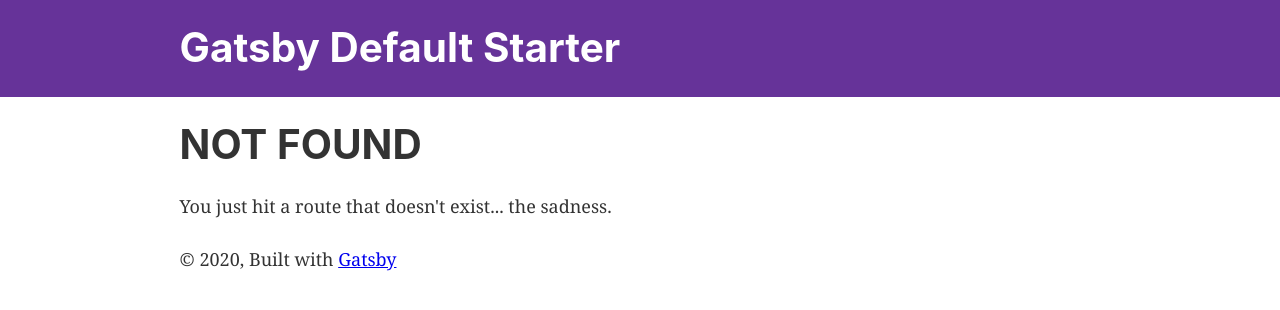
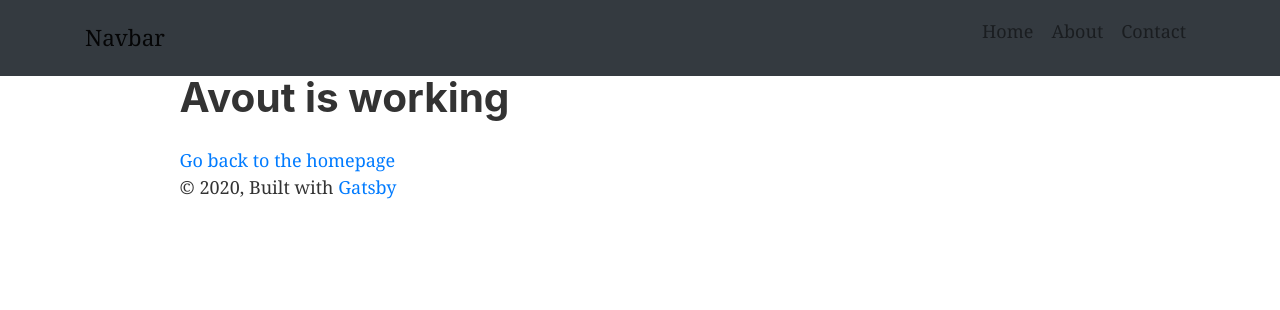
Before and after one commit to KristinaChausheva/GatsbySandbox, a Gatsby site: page /about in a window 1280 px wide. Before the commit this address had no page. Built offline with nearby package versions, Linux system fonts and the light colour scheme; Gatsby itself is replaced by a stand-in of ours.

Commit message:
first commit

```diff
--- a/package.json
+++ b/package.json
@@ -5,6 +5,7 @@
   "version": "0.1.0",
   "author": "Kyle Mathews <mathews.kyle@gmail.com>",
   "dependencies": {
+    "bootstrap": "^4.5.0",
     "gatsby": "^2.21.22",
     "gatsby-image": "^2.4.3",
     "gatsby-plugin-manifest": "^2.4.2",
--- a/src/components/header.js
+++ b/src/components/header.js
@@ -1,34 +1,47 @@
 import { Link } from "gatsby"
 import PropTypes from "prop-types"
 import React from "react"
+import "../../node_modules/bootstrap/dist/css/bootstrap.css"
 
 const Header = ({ siteTitle }) => (
-  <header
-    style={{
-      background: `rebeccapurple`,
-      marginBottom: `1.45rem`,
-    }}
-  >
-    <div
-      style={{
-        margin: `0 auto`,
-        maxWidth: 960,
-        padding: `1.45rem 1.0875rem`,
-      }}
-    >
-      <h1 style={{ margin: 0 }}>
-        <Link
-          to="/"
-          style={{
-            color: `white`,
-            textDecoration: `none`,
-          }}
-        >
-          {siteTitle}
-        </Link>
-      </h1>
+  <nav class="navbar navbar-expand-lg navbar-light bg-dark">
+    <div className="container">
+      <Link class="navbar-brand" to="/">
+        Navbar
+      </Link>
+      <button
+        class="navbar-toggler"
+        type="button"
+        data-toggle="collapse"
+        data-target="#navbarCollapse"
+        aria-controls="navbarSupportedContent"
+        aria-expanded="false"
+        aria-label="Toggle navigation"
+      >
+        <span class="navbar-toggler-icon"></span>
+      </button>
+
+      <div class="collapse navbar-collapse" id="#navbarCollapse">
+        <ul class="navbar-nav ml-auto">
+          <li class="nav-item ">
+            <Link class="nav-link" to="/">
+              Home
+            </Link>
+          </li>
+          <li class="nav-item text-white">
+            <Link class="nav-link" to="/about/">
+              About
+            </Link>
+          </li>
+          <li class="nav-item text-white">
+            <Link class="nav-link" to="/contact/">
+              Contact
+            </Link>
+          </li>
+        </ul>
+      </div>
     </div>
-  </header>
+  </nav>
 )
 
 Header.propTypes = {
--- /dev/null
+++ b/src/pages/about.js
@@ -0,0 +1,16 @@
+import React from "react"
+import { Link } from "gatsby"
+import Layout from "../components/layout"
+import SEO from "../components/seo"
+
+const About = () => {
+  return (
+    <Layout>
+      <SEO title="Page two" />
+      <h1>Avout is working</h1>
+      <Link to="/">Go back to the homepage</Link>
+    </Layout>
+  )
+}
+
+export default About
--- /dev/null
+++ b/src/pages/contact.js
@@ -0,0 +1,16 @@
+import React from "react"
+import { Link } from "gatsby"
+import Layout from "../components/layout"
+import SEO from "../components/seo"
+
+const Contact = () => {
+  return (
+    <Layout>
+      <SEO title="Page two" />
+      <h1>Contact is working</h1>
+      <Link to="/">Go back to the homepage</Link>
+    </Layout>
+  )
+}
+
+export default Contact
```
Also changed, not shown: src/pages/index.js (+4 -3 lines), 1 other file.
